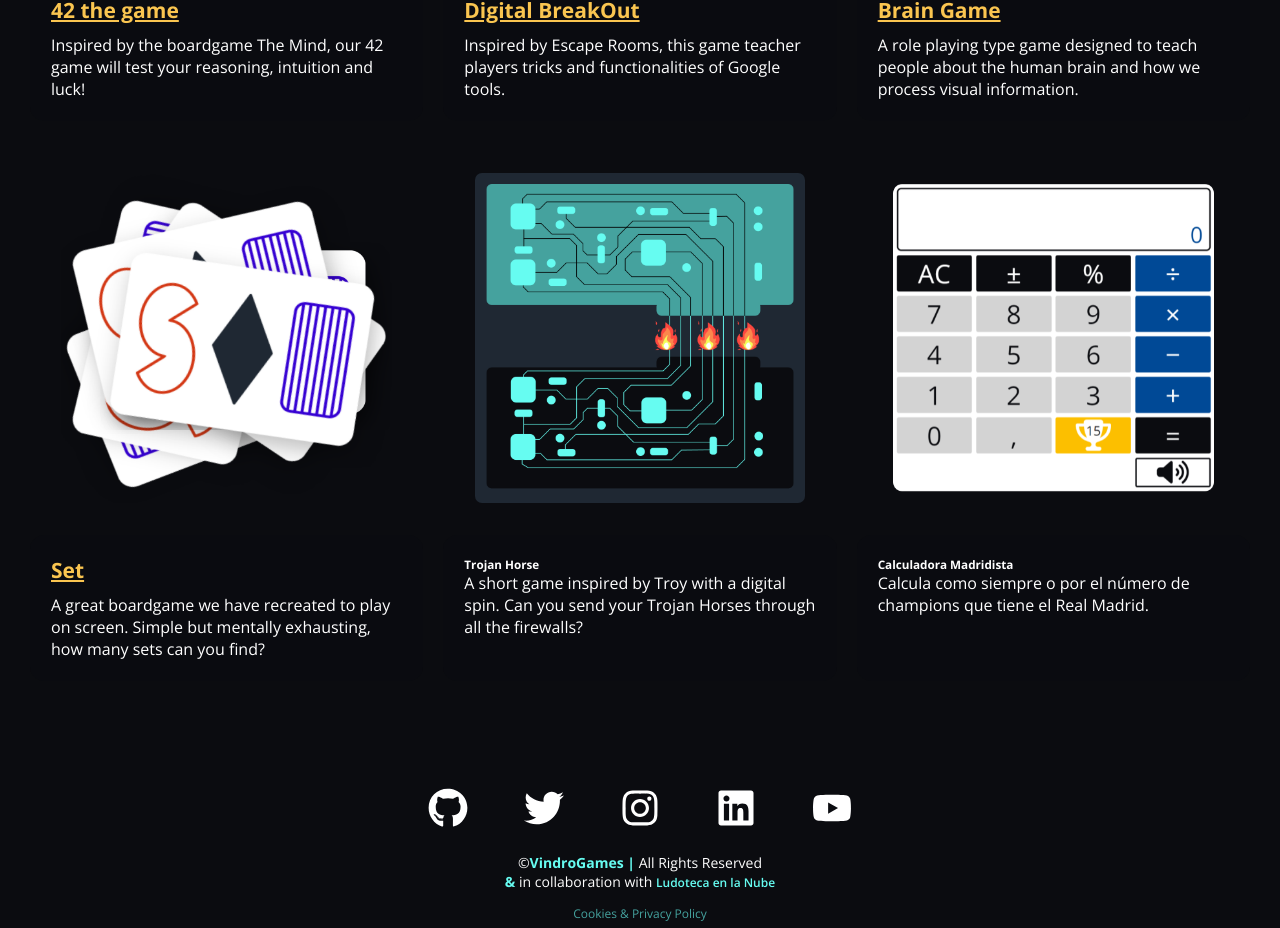
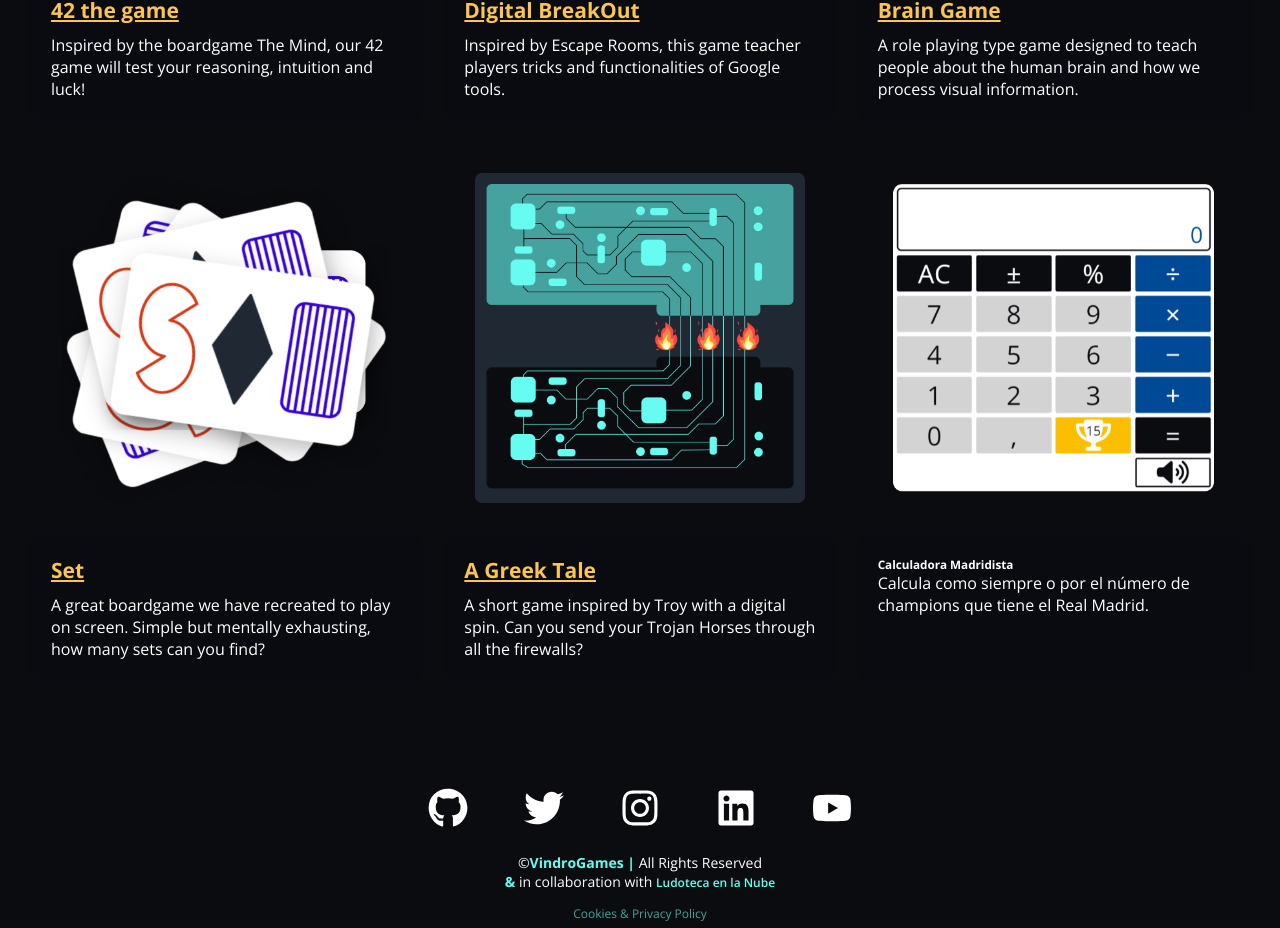
Before and after one commit to vindrogames/vindroWeb-vReact, a React (Vite) app in the folder vindro-vite/: page /games in a window 1280 px wide. Shown: the part 898-1826 px from the top of the page. Built offline with nearby package versions, Linux system fonts and the light colour scheme.

Commit message:
Greek Tale links updated to sub domain

```diff
--- a/vindro-vite/src/page-helmets/BlogHelmet.jsx
+++ b/vindro-vite/src/page-helmets/BlogHelmet.jsx
@@ -19,7 +19,7 @@
       <meta property="og:image:height" content="450" />
       <meta property="og:image:type" content="image/png" />
 
-      <link rel="icon" type="image/x-icon" href="img/favicon_io/favicon.ico" />
+      <link rel="icon" type="image/x-icon" href="favicon_io/favicon.ico" />
       <title>Vindrogames | Blog</title>
     </Helmet>
   )
--- a/vindro-vite/src/page-helmets/ContactHelmet.jsx
+++ b/vindro-vite/src/page-helmets/ContactHelmet.jsx
@@ -20,7 +20,7 @@
       <meta property="og:image:height" content="450" />
       <meta property="og:image:type" content="image/png" />
 
-      <link rel="icon" type="image/x-icon" href="img/favicon_io/favicon.ico" />
+      <link rel="icon" type="image/x-icon" href="favicon_io/favicon.ico" />
       <title>Vindrogames | Contact</title>
     </Helmet>
   )
--- a/vindro-vite/src/page-helmets/EscapeCloudHelmet.jsx
+++ b/vindro-vite/src/page-helmets/EscapeCloudHelmet.jsx
@@ -20,7 +20,7 @@
       <meta property="og:image:height" content="450" />
       <meta property="og:image:type" content="image/png /" />
 
-      <link rel="icon" type="image/x-icon" href="img/favicon_io/favicon.ico" />
+      <link rel="icon" type="image/x-icon" href="favicon_io/favicon.ico" />
       <title>Escape the Cloud | Digital Escape Room to learn how to use Google Tools</title>
     </Helmet>
   )
--- a/vindro-vite/src/page-helmets/GamesHelmet.jsx
+++ b/vindro-vite/src/page-helmets/GamesHelmet.jsx
@@ -19,7 +19,7 @@
       <meta property="og:image:height" content="450" />
       <meta property="og:image:type" content="image/png" />
 
-      <link rel="icon" type="image/x-icon" href="img/favicon_io/favicon.ico" />
+      <link rel="icon" type="image/x-icon" href="favicon_io/favicon.ico" />
       <title>Vindrogames | Learning and Programming</title>
     </Helmet>
   )
--- a/vindro-vite/src/pages/Games.jsx
+++ b/vindro-vite/src/pages/Games.jsx
@@ -65,13 +65,15 @@
                             gameDescription="A great boardgame we have recreated to play on screen. Simple but mentally exhausting, how many sets can you find?"
                         />
 
-                        <div className="game game-5">
-                            <a href="games/troyan-horse/play/" target="blank"><img src="img/greekTale.png" alt="A Greek Tale is a game with a metaphor of hacking computers with trojan horses by avoiding firewalls" /></a>
-                            <div className="game-text">
-                                <h3>Trojan Horse</h3>
-                                <p>A short game inspired by Troy with a digital spin. Can you send your Trojan Horses through all the firewalls?</p>
-                            </div>
-                        </div>
+                        <GameGalleryCard
+                            key="game-5"
+                            route="https://greek-tale.vindrogames.com"
+                            galleryImg={
+                                <img src="img/greekTale.png" alt="A Greek Tale is a game with a metaphor of hacking computers with trojan horses by avoiding firewalls" />
+                            }
+                            gameTitle="A Greek Tale"
+                            gameDescription="A short game inspired by Troy with a digital spin. Can you send your Trojan Horses through all the firewalls?"
+                        />
 
                         <div className="game game-6">
                             <a href="madrid-calculator/"><img src="img/madrid-calculator.png" alt="La calculadora madridista, calcula como siempre o por el número de champions del Real Madrid" /></a>
```
